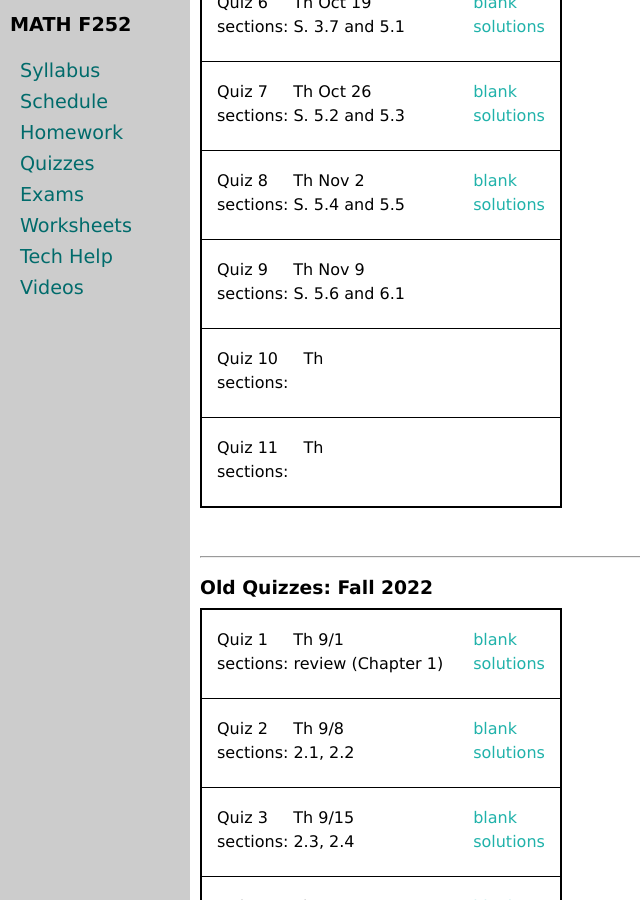
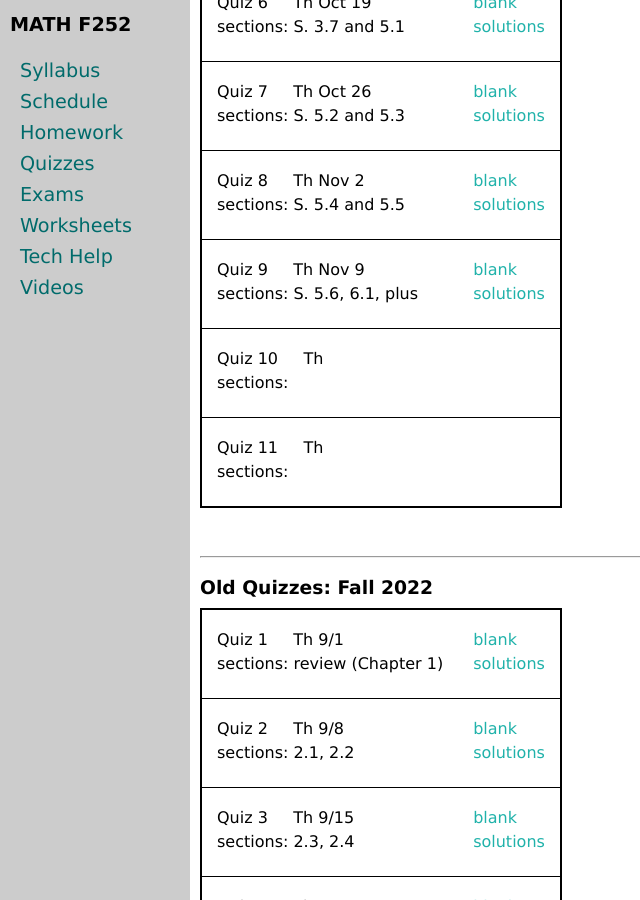
Before and after one commit to uaf-math/calc2, a Jekyll site: the page built from quizzes.md, in a window 1280 px wide and 900 px high, scrolled down 716 px. Shown: the whole window, without its empty margins (0-640 px from the left). Built offline with Jekyll 4.4.1, drawn with Linux system fonts in a browser that asks for light colours.

Commit message:
Update quizzes.yml

```diff
--- a/_data/quizzes.yml
+++ b/_data/quizzes.yml
@@ -43,9 +43,9 @@ quizzes:
   solutions: M252-f23-q8-s.pdf
 - name: Quiz 9
   date: Nov 9
-  sections: S. 5.6 and 6.1
-  blank:
-  solutions:
+  sections: S. 5.6, 6.1, plus
+  blank: M252-f23-q9.pdf
+  solutions: M252-f23-q9-s.pdf
 - name: Quiz 10
   date:
   sections:
```
